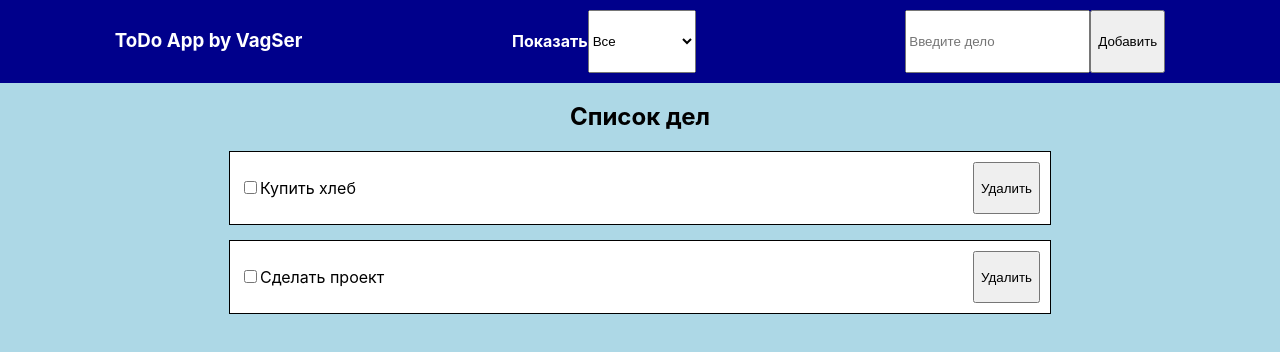
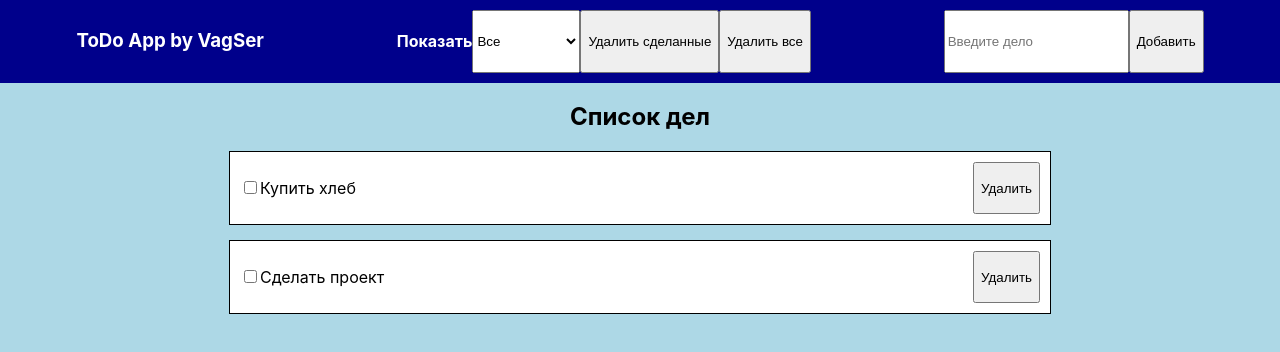
Before and after one commit to VagSer/todo-list, a React (Create React App) app: page / in a window 1280 px wide. Shown: the top 352 px of the page. Built offline with nearby package versions, Linux system fonts and the light colour scheme.

Commit message:
Добавил удаление сделанных и удаление всех

```diff
--- a/src/App.js
+++ b/src/App.js
@@ -46,6 +46,14 @@ function App() {
     setAllTodos(allTodos.filter(todo => todo.id !== value.id))
   }
 
+  const deleteAllDone = () => {
+    setAllTodos(allTodos.filter(todo => todo.isDone === false))
+  }
+
+  const deleteAllTodos = () => {
+    setAllTodos([])
+  }
+
   return (
     <div className='App'>
       <MyHeader
@@ -54,7 +62,8 @@ function App() {
         addTodo={addTodo}
         whatShow={whatShow}
         showTodos={showTodos}
-
+        deleteAllDone={deleteAllDone}
+        deleteAllTodos={deleteAllTodos}
       />
       <ToDoList
         title={appendedTodos.length? 'Список дел' : 'Дел нет'}
--- a/src/components/MyHeader.jsx
+++ b/src/components/MyHeader.jsx
@@ -14,6 +14,16 @@ function MyHeader(props) {
                     <option value="done">Сделанные</option>
                     <option value="undone">Несделанные</option>
                 </select>
+                <button
+                    onClick={props.deleteAllDone}
+                    >
+                    Удалить сделанные
+                    </button>
+                <button
+                    onClick={props.deleteAllTodos}
+                    >
+                    Удалить все
+                </button>
             </div>
             <div style={{display: 'flex'}}>
                 <input
```
Lines whose indentation alone changed are shown as unchanged.
